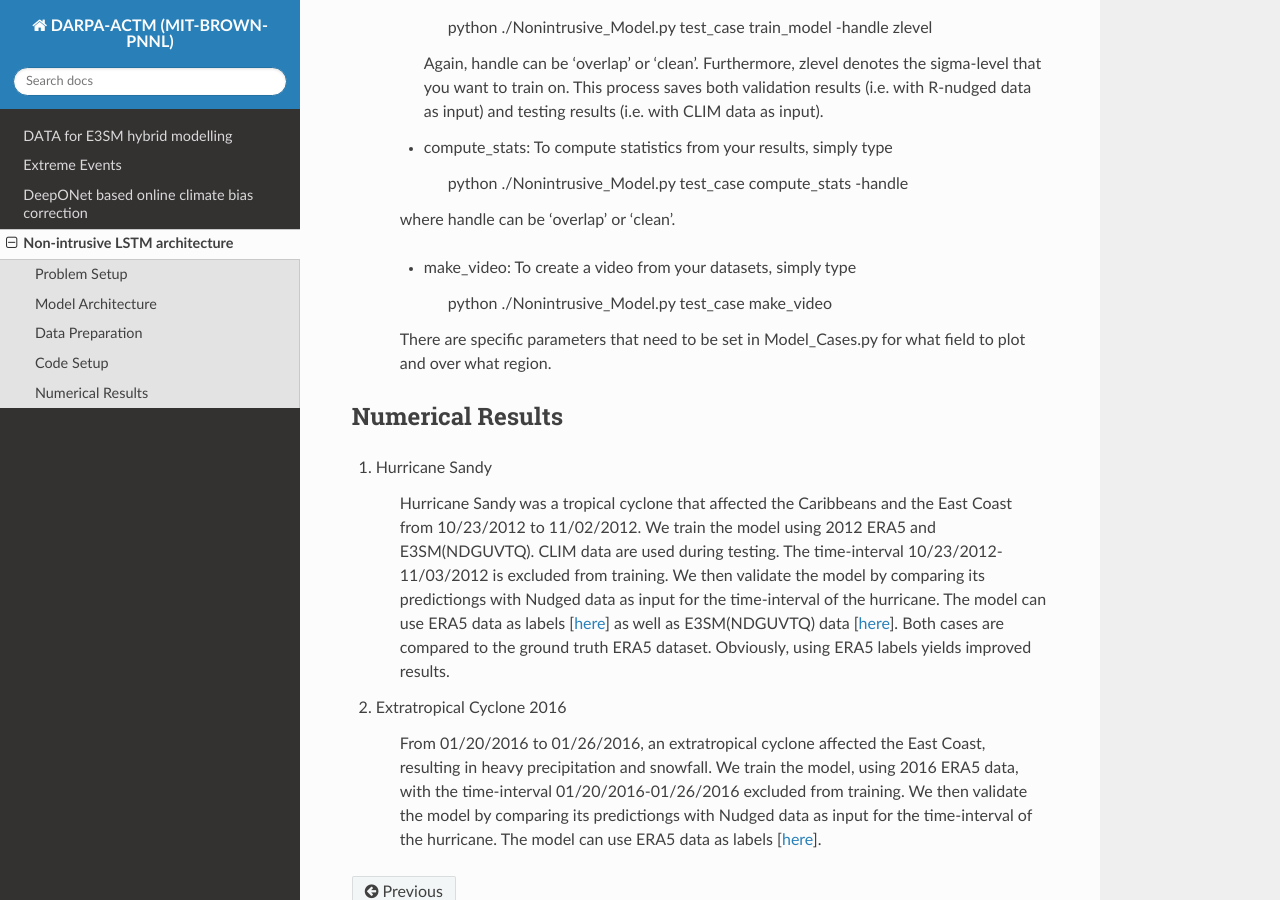
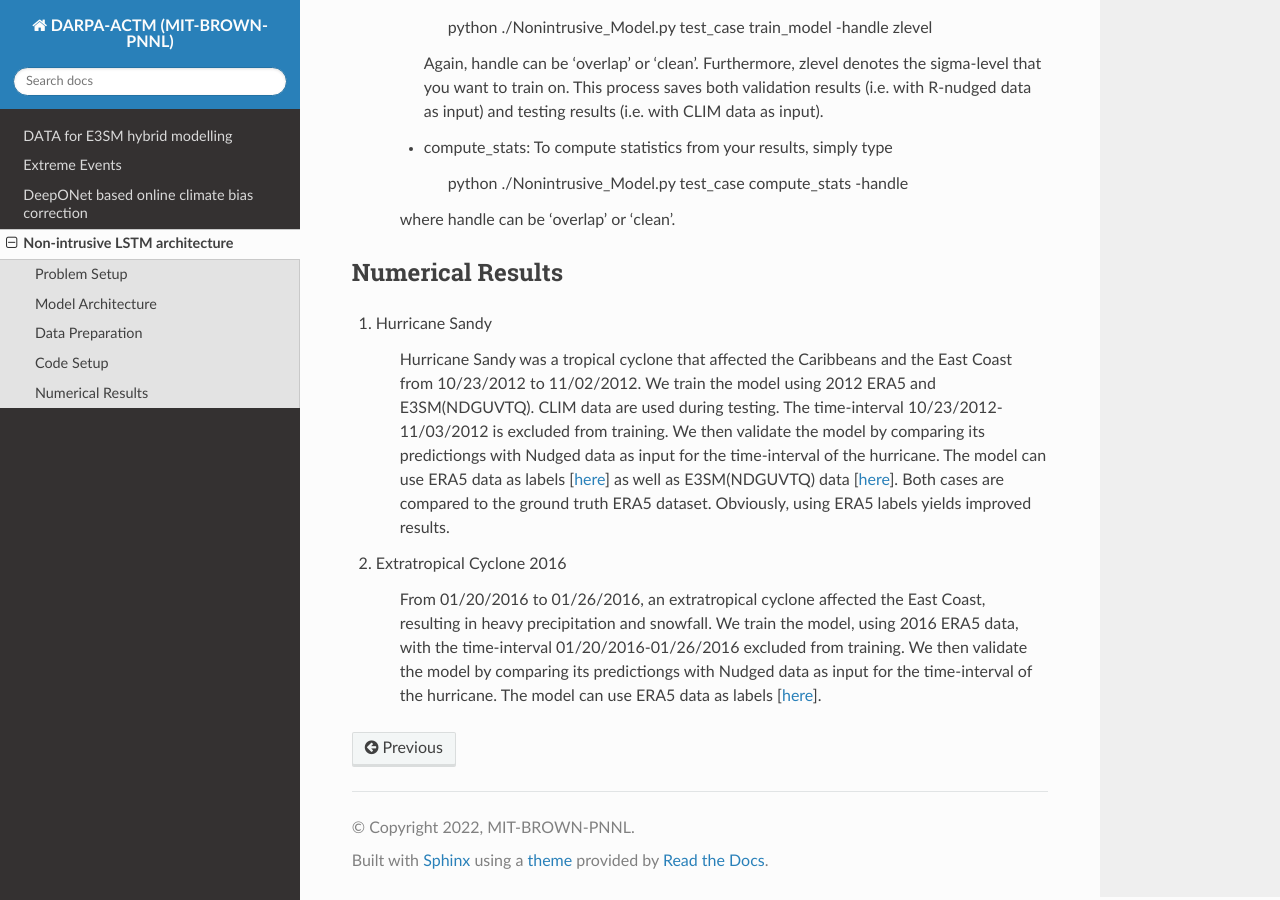
Before and after one commit to aniruddhabora/Extreme-Events-using-Scientific-Machine-Learning, a Sphinx documentation site: the page built from docs/source/modules/LSTM_based_offline_correction.rst, in a window 1280 px wide and 900 px high, scrolled down 5807 px. Built offline with Sphinx 7.4.7 and the Read the Docs theme 2.0.0, drawn with Linux system fonts in a browser that asks for light colours; pages that are not in the unit, such as notebooks, are missing from menus.

Commit message:
Update LSTM_based_offline_correction.rst

```diff
--- a/docs/source/modules/LSTM_based_offline_correction.rst
+++ b/docs/source/modules/LSTM_based_offline_correction.rst
@@ -173,12 +173,6 @@ and it will display on the command line the details for the run.
 
            where handle can be 'overlap' or 'clean'.
 
-           * make_video: To create a video from your datasets, simply type
-
-                        python ./Nonintrusive_Model.py test_case make_video
-
-           There are specific parameters that need to be set in Model_Cases.py for what field to plot and over what region.
-
 
 
 Numerical Results
```
